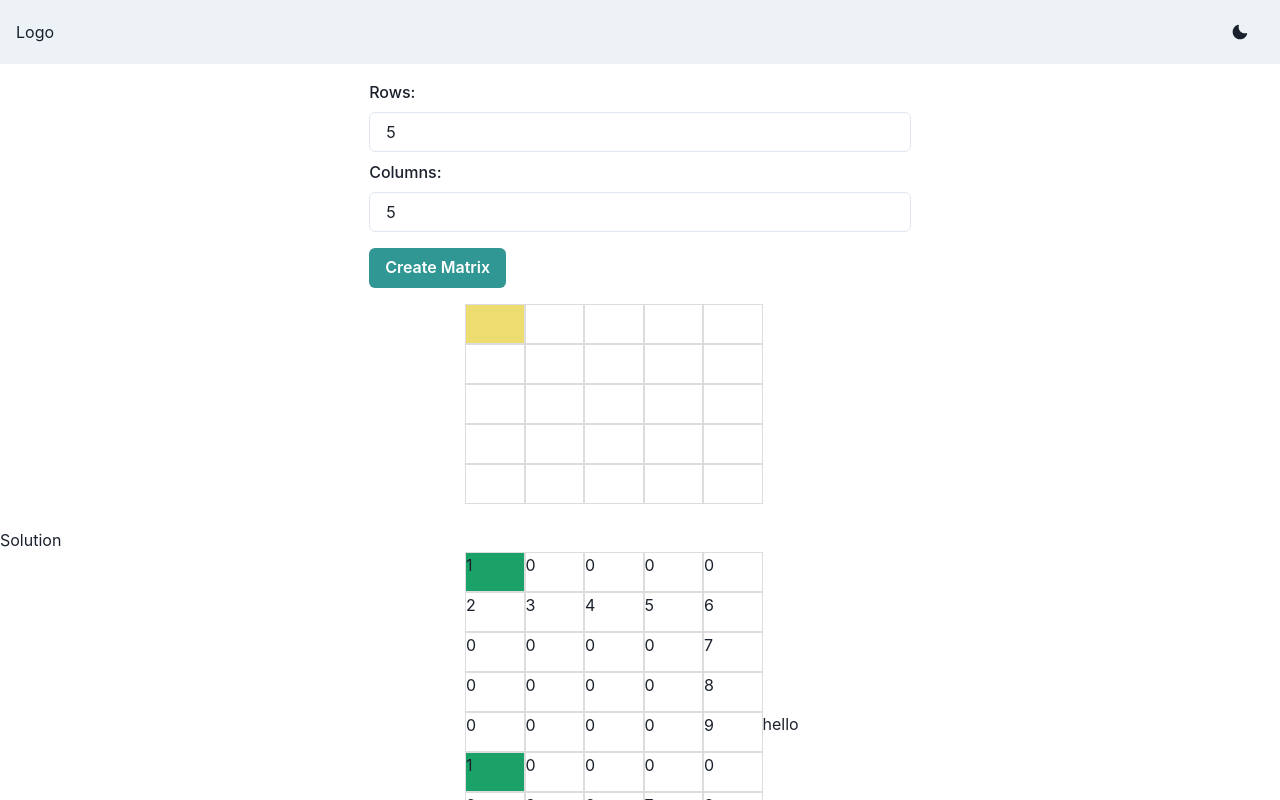
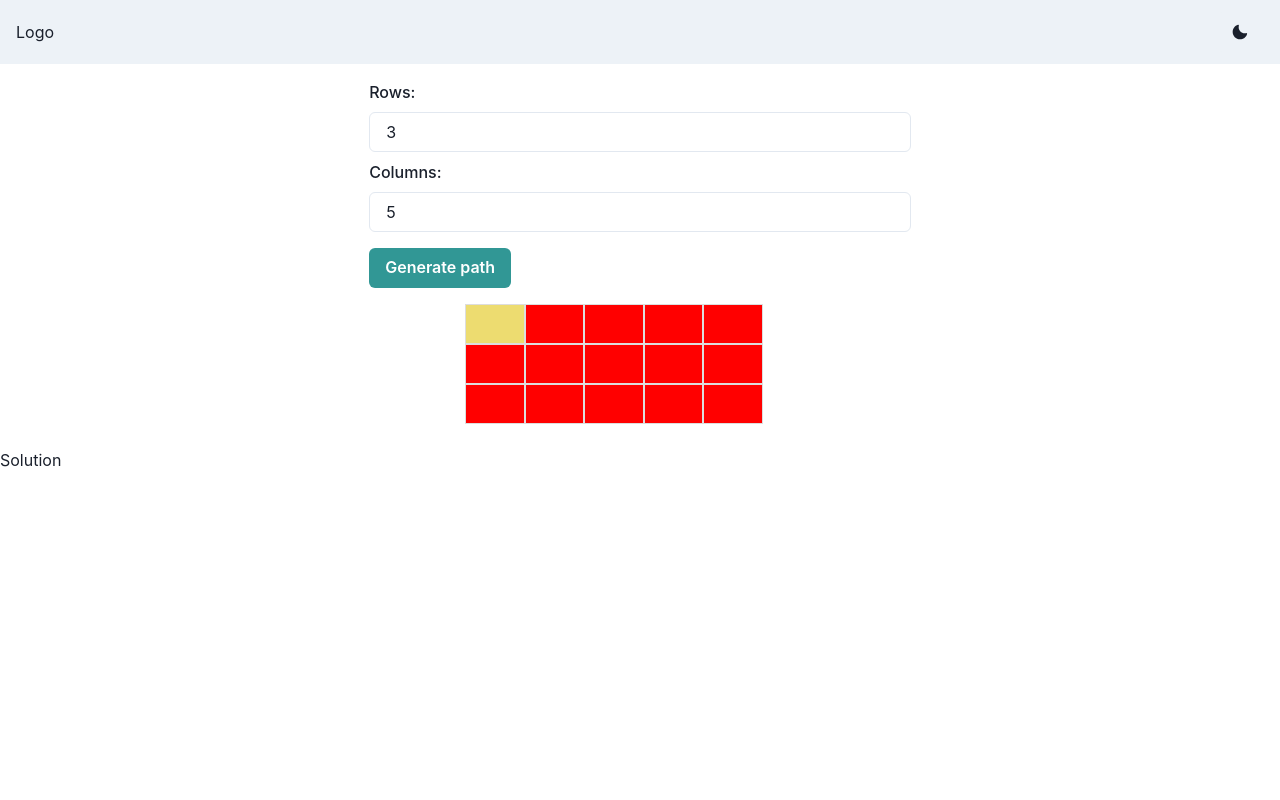
Before and after one commit to pool4t9/algo, a React (Vite) app: page /maze in a window 1280 px wide. Shown: the top 800 px of the page. Built offline with nearby package versions, Linux system fonts and the light colour scheme.

Commit message:
chnages in maze form

```diff
--- a/src/components/Form.jsx
+++ b/src/components/Form.jsx
@@ -1,27 +1,26 @@
-import React, { useState } from 'react';
-import { ChakraProvider, CSSReset, Box, Button, Input, FormControl, FormLabel } from '@chakra-ui/react';
-import Matrix from './Matrix';
+import { useContext } from "react";
+import { Box, Button, Input, FormControl, FormLabel } from "@chakra-ui/react";
+import { MazeContext } from "../context/maze";
+// import Matrix from './Matrix';
 
-function MazeForm({ rows, setRows, columns, setColumns }) {
-  // const [rows, setRows] = useState(5); // Default number of rows
-  // const [columns, setColumnss] = useState(5); // Default number of columns
-  const [blockedIndex, setBlockedIndex] = useState('0,0'); // Default blocked index
+function MazeForm() {
+  console.log("mazeForm");
+  const { rows, columns, setRows, setColumns } = useContext(MazeContext);
 
   const handleRowsChange = (e) => {
+    if (parseInt(e.target.value) <= 0) setRows(1);
     setRows(parseInt(e.target.value || 3));
   };
 
   const handleColumnsChange = (e) => {
-    setColumns(parseInt(e.target.value  || 3));
-  };
-
-  const handleBlockedIndexChange = (e) => {
-    setBlockedIndex(e.target.value);
+    if (parseInt(e.target.value) <= 0) setColumns(1);
+    setColumns(parseInt(e.target.value || 3));
   };
 
   const handleSubmit = (e) => {
     e.preventDefault();
     // You can handle the form submission here, e.g., update the matrix state with the blocked index.
+    // setPaths(findPath(rows, columns))
   };
 
   return (
@@ -29,25 +28,28 @@ function MazeForm({ rows, setRows, columns, setColumns }) {
       <form onSubmit={handleSubmit}>
         <FormControl>
           <FormLabel htmlFor="rows">Rows:</FormLabel>
-          <Input type="number" id="rows" value={rows} onChange={handleRowsChange} />
+          <Input
+            type="number"
+            id="rows"
+            value={rows}
+            onChange={handleRowsChange}
+          />
         </FormControl>
 
         <FormControl mt={2}>
           <FormLabel htmlFor="columns">Columns:</FormLabel>
-          <Input type="number" id="columns" value={columns} onChange={handleColumnsChange} />
+          <Input
+            type="number"
+            id="columns"
+            value={columns}
+            onChange={handleColumnsChange}
+          />
         </FormControl>
 
-        {/* <FormControl mt={2}>
-          <FormLabel htmlFor="blockedIndex">Blocked Index (e.g., 0,0):</FormLabel>
-          <Input type="text" id="blockedIndex" value={blockedIndex} onChange={handleBlockedIndexChange} />
-        </FormControl> */}
-
         <Button mt={4} colorScheme="teal" type="submit">
-          Create Matrix
+          Generate path
         </Button>
       </form>
-
-      {/* <Matrix rows={rows} columns={columns} blockedIndex={blockedIndex} /> */}
     </Box>
   );
 }
--- a/src/components/Hero.jsx
+++ b/src/components/Hero.jsx
@@ -1,4 +1,3 @@
-import React from 'react'
 import { Link as ReactRouterLink } from "react-router-dom";
 import {
   Box,
--- a/src/components/Navbar.jsx
+++ b/src/components/Navbar.jsx
@@ -1,19 +1,11 @@
 import {
     Box,
     Flex,
-    Avatar,
-    Text,
     Button,
-    Menu,
-    MenuButton,
-    MenuList,
-    MenuItem,
-    MenuDivider,
-    useDisclosure,
+    // useDisclosure,
     useColorModeValue,
     Stack,
     useColorMode,
-    Center,
 } from '@chakra-ui/react'
 import { MoonIcon, SunIcon } from '@chakra-ui/icons'
 import { Link } from 'react-router-dom'
@@ -23,7 +15,7 @@ import { Link } from 'react-router-dom'
 
 const Navbar = () => {
     const { colorMode, toggleColorMode } = useColorMode()
-    const { isOpen, onOpen, onClose } = useDisclosure()
+    // const { isOpen, onOpen, onClose } = useDisclosure()
     return (
         <>
             <Box bg={useColorModeValue('gray.100', 'gray.900')} px={4}>
--- /dev/null
+++ b/src/context/maze.js
@@ -0,0 +1,6 @@
+import { createContext } from "react";
+
+export const MazeContext = createContext({
+  row: 3,
+  column: 3,
+});
--- a/src/pages/Home.jsx
+++ b/src/pages/Home.jsx
@@ -1,5 +1,5 @@
 import Hero from "../components/Hero";
-import Newsletter from '../components/Newsletter'
+// import Newsletter from '../components/Newsletter'
 import MazeForm from "../components/Form";
 import Matrix from "../components/Matrix";
 
--- a/src/pages/Maze.jsx
+++ b/src/pages/Maze.jsx
@@ -2,42 +2,40 @@ import { useMemo, useState } from "react";
 import { findPath } from "../utils";
 import { Container } from "@chakra-ui/react";
 import MazeForm from "../components/Form";
+import { MazeContext } from "../context/maze";
 
 function Maze() {
-  //   const [size, setsize] = useState(5);
-  //   const [start, setStart] = useState([0, 0]);
-  //   const [end, setEnd] = useState([size - 1, size - 1]);
-  //   let matrix = Array(size)
-  //     .fill()
-  //     .map(() => Array(size).fill(0));
-  const [row, setRow] = useState(5);
-  const [column, setColumn] = useState(5);
-  // const submit = useSubmit();
-  let matri = [
-    [1, 0, 0, 0, 0],
-    [1, 1, 1, 1, 1],
-    [1, 1, 1, 0, 1],
-    [0, 0, 0, 0, 1],
-    [0, 0, 0, 0, 1],
-  ];
-  let matrix = useMemo(
+  console.log("Maze");
+  const [rows, setRows] = useState(3);
+  const [columns, setColumns] = useState(5);
+  // const [paths, setPaths] = useState([]);
+  // const matri = [
+  //   [1, 0, 0, 0, 0],
+  //   [1, 1, 1, 1, 1],
+  //   [1, 1, 1, 0, 1],
+  //   [0, 0, 0, 0, 1],
+  //   [0, 0, 0, 0, 1],
+  // ];
+
+  const matrix = useMemo(
     () =>
-      Array(row)
+      Array(rows)
         .fill()
-        .map(() => Array(column).fill(1)),
-    [row, column]
+        .map(() => Array(columns).fill(0)),
+    [rows, columns]
   );
-  let ans = useMemo(() => findPath(0, 0, row, column, matri), [row, column]);
+
+  let ans = useMemo(
+    () => findPath(0, 0, rows, columns, matrix),
+    [rows, columns, matrix]
+  );
 
   return (
-    <>
+    <MazeContext.Provider
+      value={{ rows, columns, setRows, setColumns }}
+    >
       <Container>
-        <MazeForm
-          setRows={setRow}
-          setColumns={setColumn}
-          rows={row}
-          columns={column}
-        />
+        <MazeForm />
       </Container>
 
       <div className="main-container">
@@ -78,7 +76,7 @@ function Maze() {
           ))}
         </div>
       </div>
-    </>
+    </MazeContext.Provider>
   );
 }
 
```
